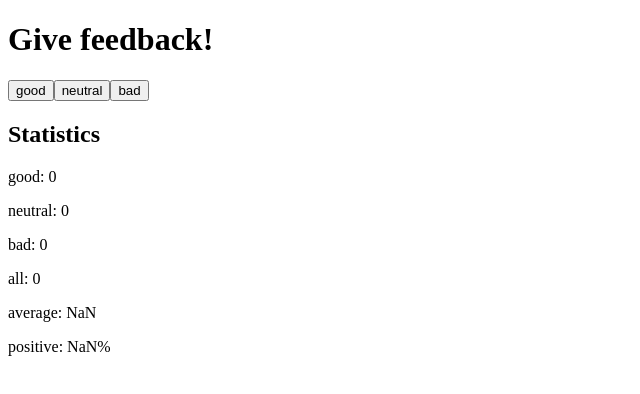
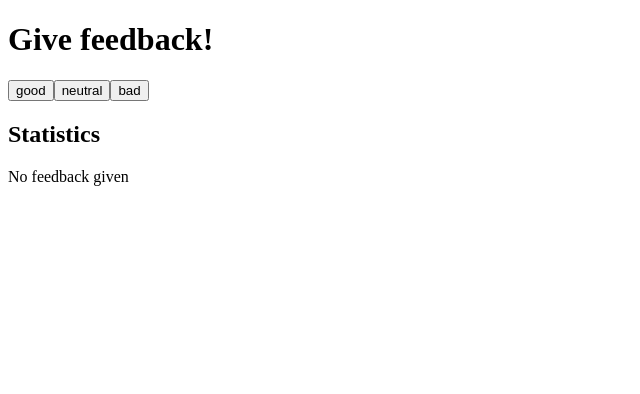
Before and after one commit to valentttino/bootcamp-fullstack, a React (Vite) app in the folder part1/unicafe/: page / in a window 1280 px wide. Shown: the top 394 px of the page, without its empty margins (0-640 px from the left). Built offline with nearby package versions, Linux system fonts and the light colour scheme.

Commit message:
ex 1.9 done

```diff
--- a/part1/unicafe/src/App.jsx
+++ b/part1/unicafe/src/App.jsx
@@ -50,9 +50,6 @@ const AllStatistics = (props) =>{
 
   return(
     <>
-    <h2>
-      Statistics
-    </h2>
     <BtnStcs text={"good"} value={g} />
     <BtnStcs text={"neutral"} value={n} />
     <BtnStcs text={"bad"} value={b} />
@@ -60,9 +57,22 @@ const AllStatistics = (props) =>{
     <TotalComents ac={ac} />
     <AvgComments bad={b} a={ac} g={g} />
     <PositiveComments g={g} a={ac} />
+      </>
+  )
+}
 
-    </>
-  )
+const IsFeedbackZero = (props) =>{
+  if (props.ac === 0) {
+    return(
+    <p>
+      No feedback given
+    </p>
+    )
+  }else{
+    return(
+    <AllStatistics good={props.g} neutral={props.n} bad={props.b} allComents={props.ac} />
+    )
+  }
 }
 
 const App = () => {
@@ -97,8 +107,11 @@ const App = () => {
 
     <Btn onClick={()=>badClick()} text={"bad"} />
 
-    <AllStatistics good={good} neutral={neutral} bad={bad} allComents={allComents} />
+    <h2>
+      Statistics
+    </h2>
 
+    <IsFeedbackZero ac={allComents} g={good} n={neutral} b={bad} />
     </>
   )
 }
```
